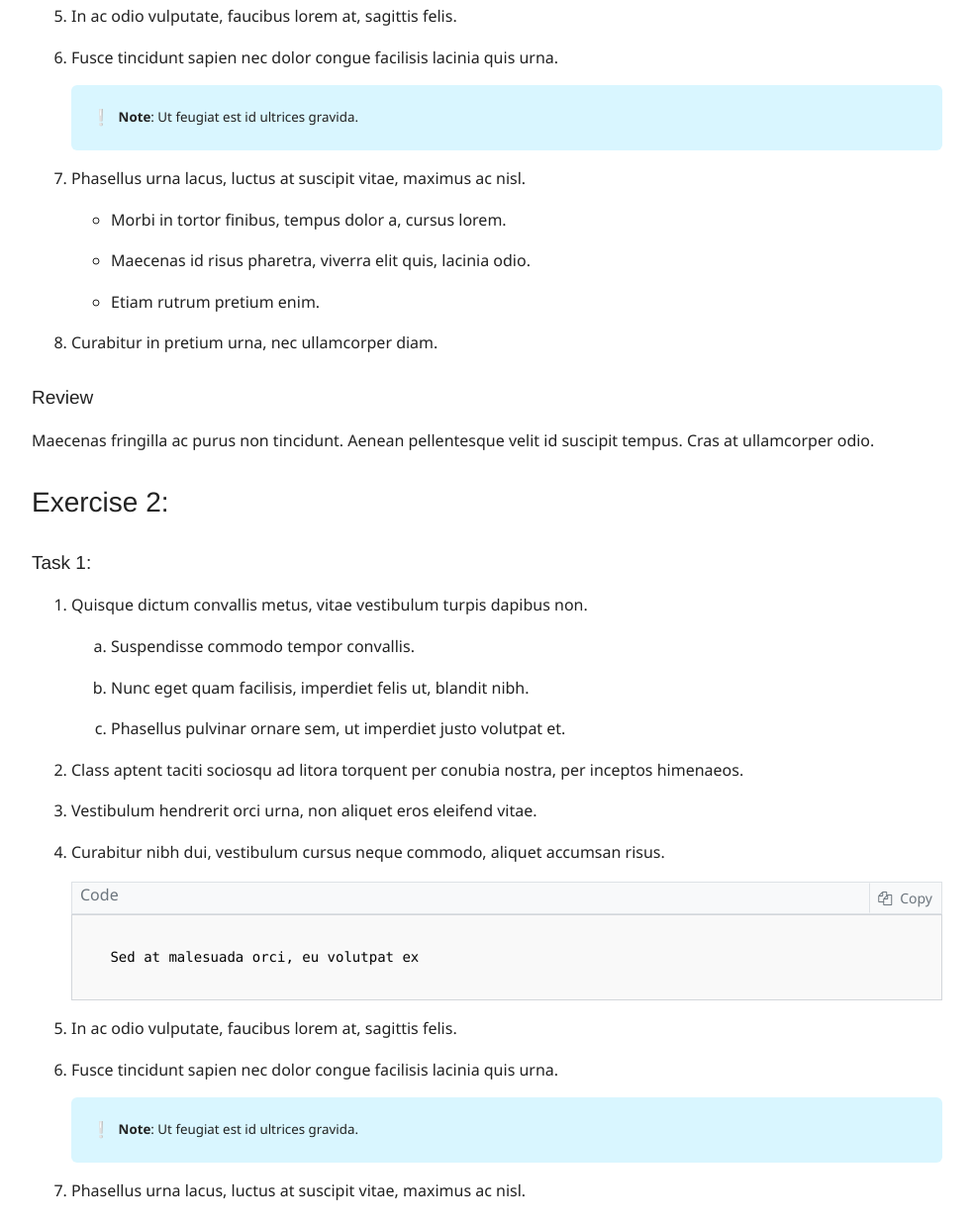
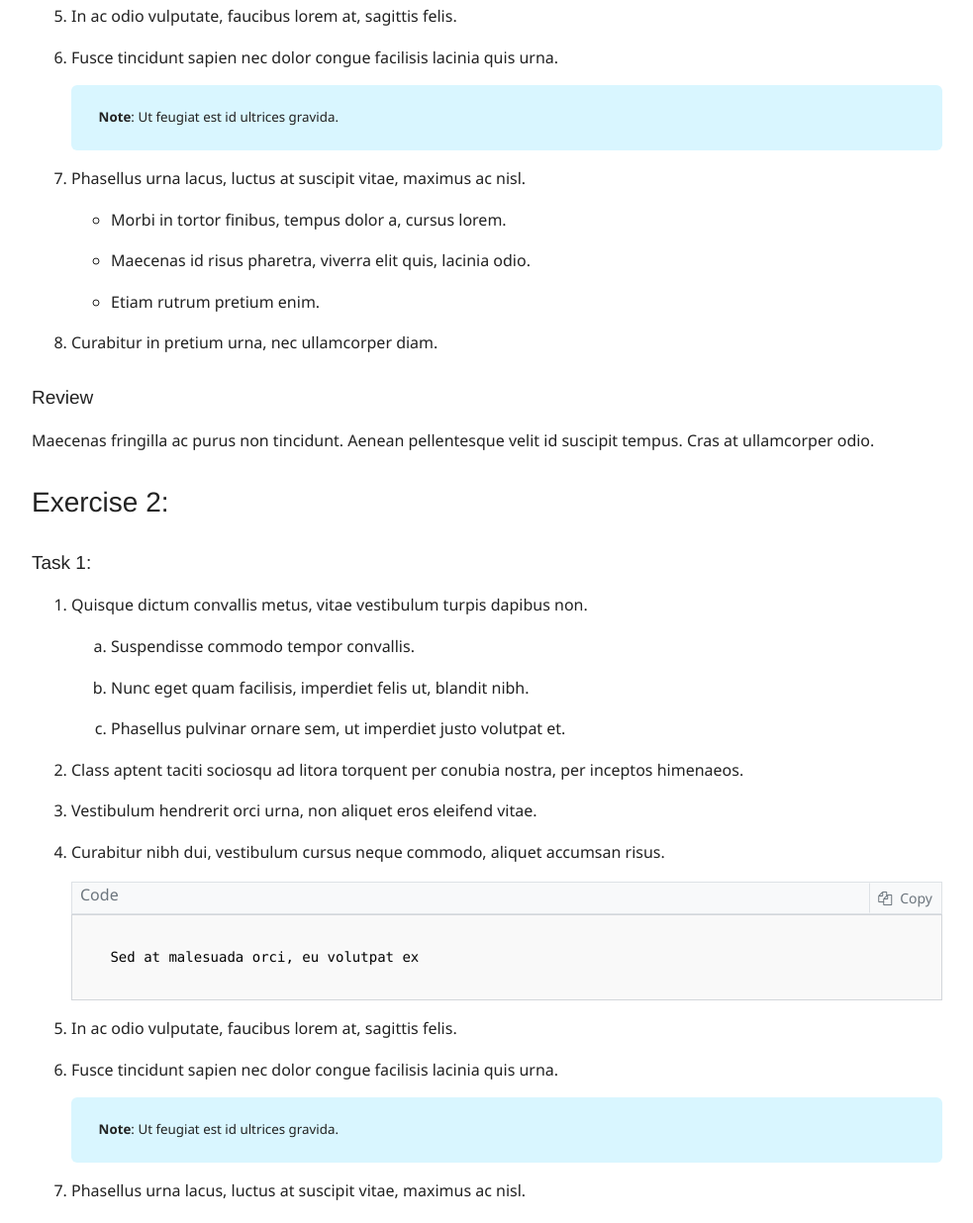
Before and after one commit to MicrosoftLearning/Jekyll-Theme-Online, a Jekyll site: the page built from index.md, in a window 1280 px wide. Shown: the part 1494-2730 px from the top of the page at 99% size, without its empty margins (243-1226 px from the left). Built offline with Jekyll 4.4.1, drawn with Linux system fonts in a browser that asks for light colours; nearby versions of some CDN libraries; comment, search, counter and statistics services are not loaded; our own code applies the rules of GitHub Pages for plain Markdown files.

Commit message:
Update theme.scss

```diff
--- a/_sass/theme.scss
+++ b/_sass/theme.scss
@@ -100,13 +100,6 @@ blockquote {
 blockquote p {
     margin-top: 0px;
     margin-left: 1ch;
-}
-
-blockquote:before {
-    content: "❕";
-    font-weight: bolder;
-    font-size: larger;
-    font-family: segoe-ui, "Segoe UI", "Segoe WP", "Helvetica Neue", Helvetica, sans-serif;
 }
 
 article img {
```
